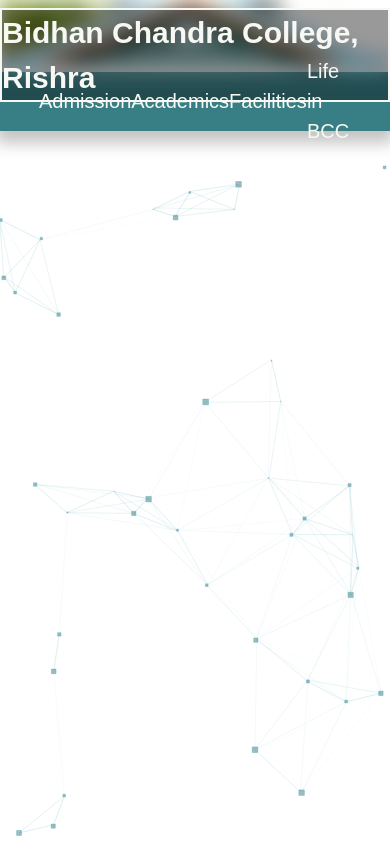
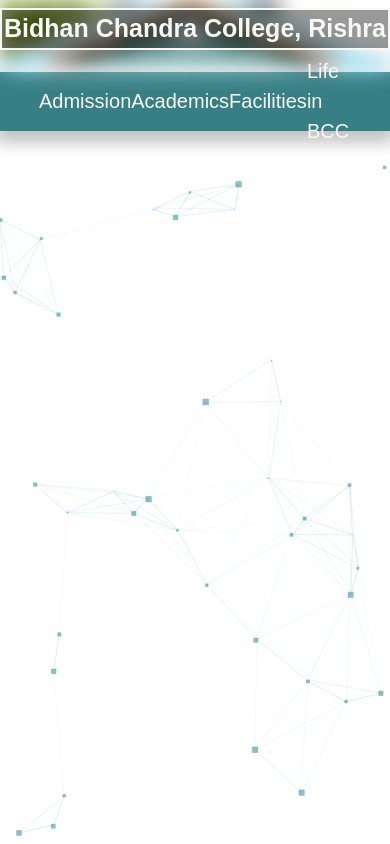
Before and after one commit to RamzziSudip/BCC-College-webste, a website: page src/index.html in a window 390 px wide. Drawn offline with nearby package versions, Linux system fonts and the light colour scheme; files that its build step writes are made by us from their sources; a web font is replaced by a local one.

Commit message:
Changed header text in small screen

```diff
--- a/src/app/scss/components/header.scss
+++ b/src/app/scss/components/header.scss
@@ -70,6 +70,11 @@
     }
   }
   @include breakpoint-down(small) {
+    #text-box > h1 {
+      font-size: rem(25);
+      text-align: center;
+    }
+
     & {
       height: rem(70);
     }
```
Also changed, not shown: docs/css/components/header.css, docs/css/style.css.
